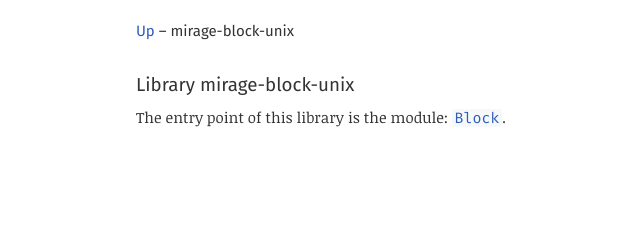
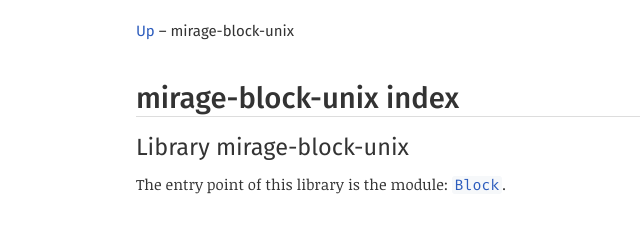
Before and after one commit to mirage/mirage-block-unix, a plain HTML site: page mirage-block-unix/index.html in a window 1280 px wide. Shown: the whole page, without its empty margins (151-791 px from the left). Drawn offline with Linux system fonts and the light colour scheme.

Commit message:
Update mirage-block-unix doc to 2.11.2.

```diff
--- a/mirage-block-unix/index.html
+++ b/mirage-block-unix/index.html
@@ -1,2 +1,2 @@
 <!DOCTYPE html>
-<html xmlns="http://www.w3.org/1999/xhtml"><head><title>index (mirage-block-unix.index)</title><link rel="stylesheet" href="../odoc.css"/><meta charset="utf-8"/><meta name="viewport" content="width=device-width,initial-scale=1.0"/><script src="../highlight.pack.js"></script><script>hljs.initHighlightingOnLoad();</script></head><body><div class="content"><header><nav><a href="../index.html">Up</a> – mirage-block-unix</nav></header><h3 id="library-mirage-block-unix"><a href="#library-mirage-block-unix" class="anchor"></a>Library mirage-block-unix</h3><p>The entry point of this library is the module: <a href="Block/index.html"><code>Block</code></a>.</p></div></body></html>
+<html xmlns="http://www.w3.org/1999/xhtml"><head><title>index (mirage-block-unix.index)</title><link rel="stylesheet" href="../odoc.css"/><meta charset="utf-8"/><meta name="viewport" content="width=device-width,initial-scale=1.0"/><script src="../highlight.pack.js"></script><script>hljs.initHighlightingOnLoad();</script></head><body><div class="content"><header><nav><a href="../index.html">Up</a> – mirage-block-unix</nav></header><h1 id="mirage-block-unix-index"><a href="#mirage-block-unix-index" class="anchor"></a>mirage-block-unix index</h1><h2 id="library-mirage-block-unix"><a href="#library-mirage-block-unix" class="anchor"></a>Library mirage-block-unix</h2><p>The entry point of this library is the module: <a href="Block/index.html"><code>Block</code></a>.</p></div></body></html>
```
Also changed, not shown: index.html (+1 -1 lines).
